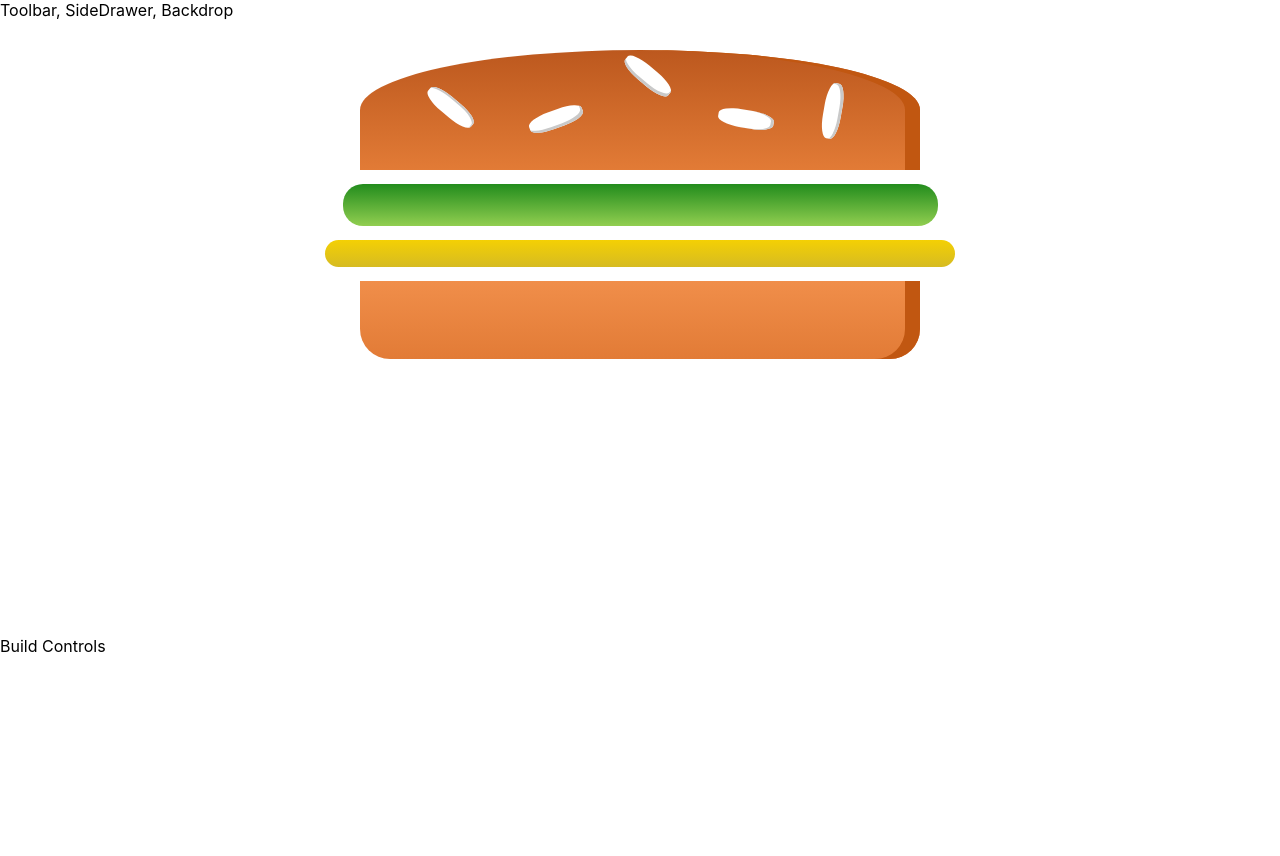
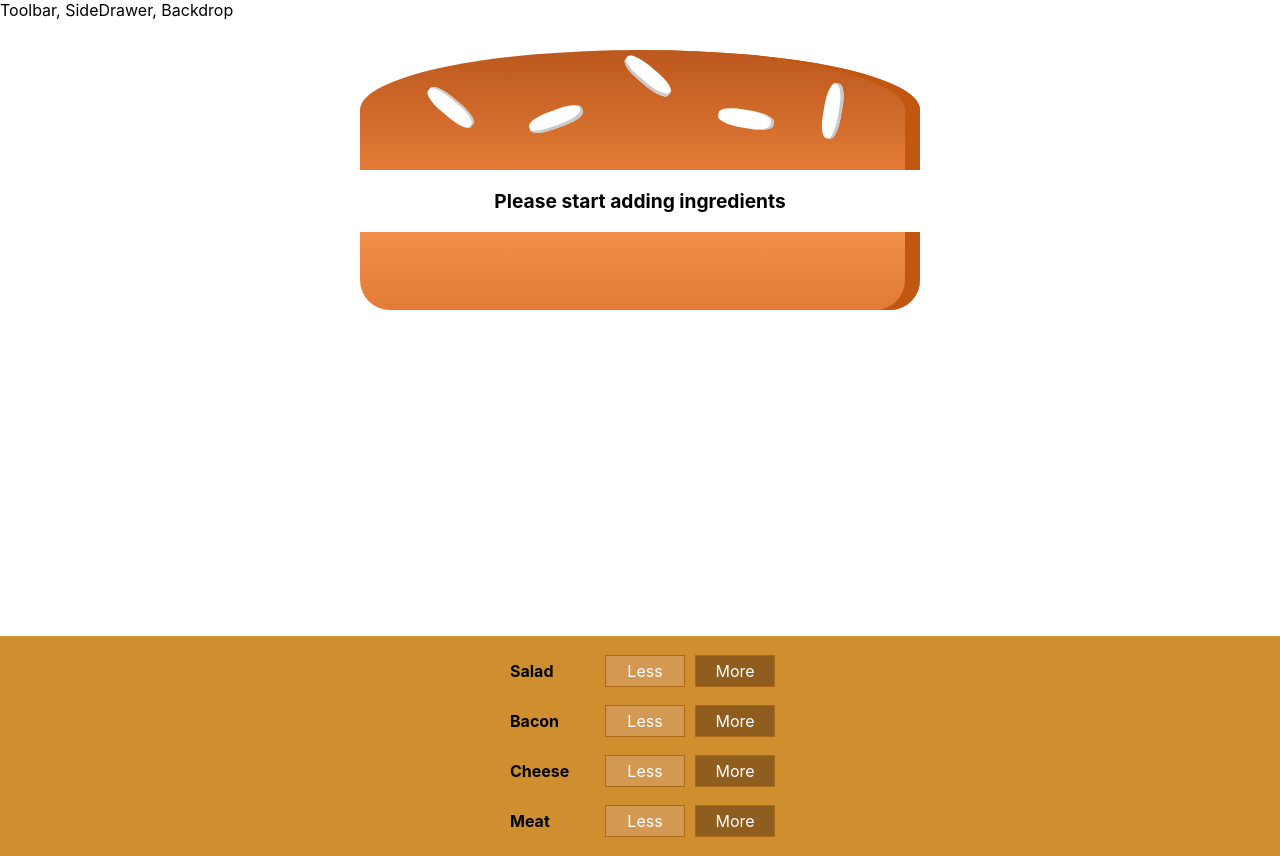
Before and after one commit to KG1414/burger-builder-app, a React (Create React App) app: page / in a window 1280 px wide. Before the commit the page ends 800 px from the top, so only its background shows below. Built offline with nearby package versions, Linux system fonts and the light colour scheme.

Commit message:
few minor changes to set-up

```diff
--- a/src/components/Burger/BuildControls/BuildControl/BuildControl.js
+++ b/src/components/Burger/BuildControls/BuildControl/BuildControl.js
@@ -0,0 +1,13 @@
+import React from 'react';
+
+import classes from './BuildControl.module.css';
+
+const buildControl = (props) => {
+    return <div className={classes.BuildControl}>
+        <div className={classes.Label}>{props.label}</div>
+        <button className={classes.Less}>Less</button>
+        <button className={classes.More}>More</button>
+    </div>
+}
+
+export default buildControl;
--- /dev/null
+++ b/src/components/Burger/BuildControls/BuildControl/BuildControl.module.css
@@ -0,0 +1,56 @@
+.BuildControl {
+    display: flex;
+    justify-content: space-between;
+    align-items: center;
+    margin: 5px 0;
+}
+
+.BuildControl button {
+    display: block;
+    font: inherit;
+    padding: 5px;
+    margin: 0 5px;
+    width: 80px;
+    border: 1px solid #AA6817;
+    cursor: pointer;
+    outline: none;
+}
+
+.BuildControl button:disabled {
+    background-color: #AC9980;
+    border: 1px solid #7E7365;
+    color: #ccc;
+    cursor: default;
+}
+
+.BuildControl button:hover:disabled {
+    background-color: #AC9980;
+    color: #ccc;
+    cursor: not-allowed;
+}
+
+.Label {
+    padding: 10px;
+    font-weight: bold;
+    width: 80px;
+}
+
+.BuildControl .Less {
+    background-color: #D39952;
+    color: white;
+}
+
+.BuildControl .More {
+    background-color: #8F5E1E;
+    color: white;
+}
+
+.BuildControl .Less:hover, .BuildControl .Less:active {
+    background-color: #DAA972;
+    color: white;
+}
+
+.BuildControl .More:hover,.BuildControl .More:active {
+    background-color: #99703F;
+    color: white;
+}
--- a/src/components/Burger/BuildControls/BuildControls.js
+++ b/src/components/Burger/BuildControls/BuildControls.js
@@ -1,8 +1,21 @@
 import React from 'react';
+
 import classes from './BuildControls.module.css';
+import BuildControl from './BuildControl/BuildControl';
 
-const buildControls = (props) => {
-    <div></div>
-}
+const controls = [
+    { label: 'Salad', type: 'salad' },
+    { label: 'Bacon', type: 'bacon' },
+    { label: 'Cheese', type: 'cheese' },
+    { label: 'Meat', type: 'meat' },
+];
+
+const buildControls = (props) =>
+    <div className={classes.BuildControls}>
+        {controls.map(ctrl => (
+            <BuildControl key={ctrl.label} label={ctrl.label} />
+        ))}
+    </div>;
+
 
 export default buildControls;
--- a/src/containers/BurgerBuilder/BurgerBuilder.js
+++ b/src/containers/BurgerBuilder/BurgerBuilder.js
@@ -2,6 +2,14 @@ import React, { Component } from 'react';
 
 import Aux from '../../hoc/Aux';
 import Burger from '../../components/Burger/Burger';
+import BuildControls from '../../components/Burger/BuildControls/BuildControls';
+
+const INGREDIENT_PRICES = {
+    salad: 0.5,
+    cheese: 0.4,
+    meat: 1.3,
+    bacon: 0.7
+}
 
 class BurgerBuilder extends Component {
     // constructor(props) {
@@ -11,18 +19,37 @@ class BurgerBuilder extends Component {
 
     state = {
         ingredients: {
-            salad: 1,
+            salad: 0,
             bacon: 0,
-            cheese: 1,
+            cheese: 0,
             meat: 0
-        }
+        },
+        totalPrice: 3
+    }
+
+    addIngredientHandler = (type) => {
+        const oldCount = this.state.ingredients[type];
+        const updatedCount = oldCount + 1;
+        const updatedIngredients = {
+            ...this.state.ingredients
+        };
+        updatedIngredients[type] = updatedCount;
+        const priceAddition = INGREDIENT_PRICES[type]
+        const oldPrice = this.state.totalPrice;
+        const newPrice = oldPrice + priceAddition;
+        this.setState({ totalPrice: newPrice, ingredients: updatedIngredients });
+    }
+
+    removeIngredientHandler = (type) => {
+
     }
 
     render() {
         return (
             <Aux>
                 <Burger ingredients={this.state.ingredients} />
-                <div>Build Controls</div>
+                <BuildControls
+                    ingredientAdded={this.addIngredientHandler} />
             </Aux>
         );
     }
```
Also changed, not shown: src/components/Burger/BuildControls/BuildControl/BuildControl.css (deleted).
